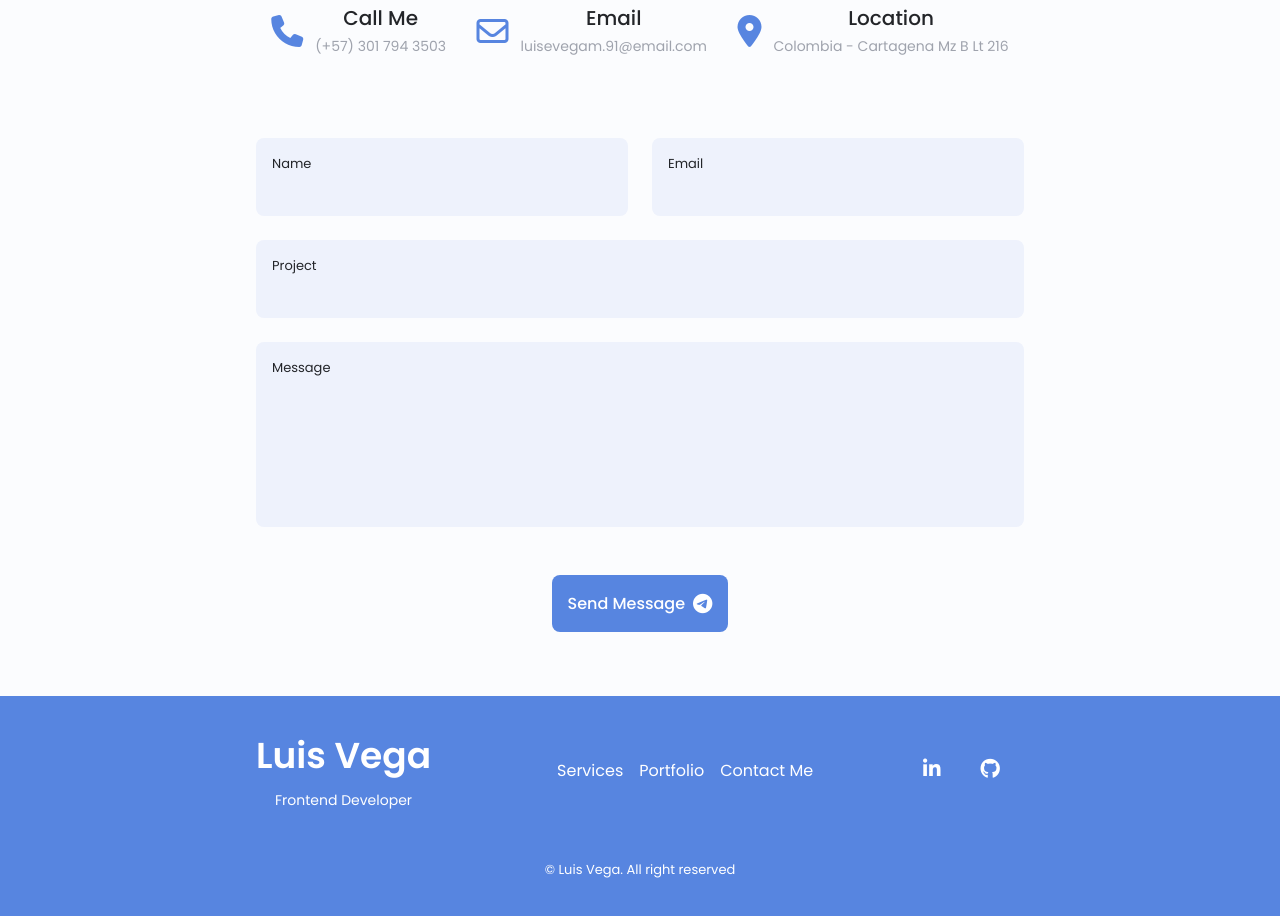
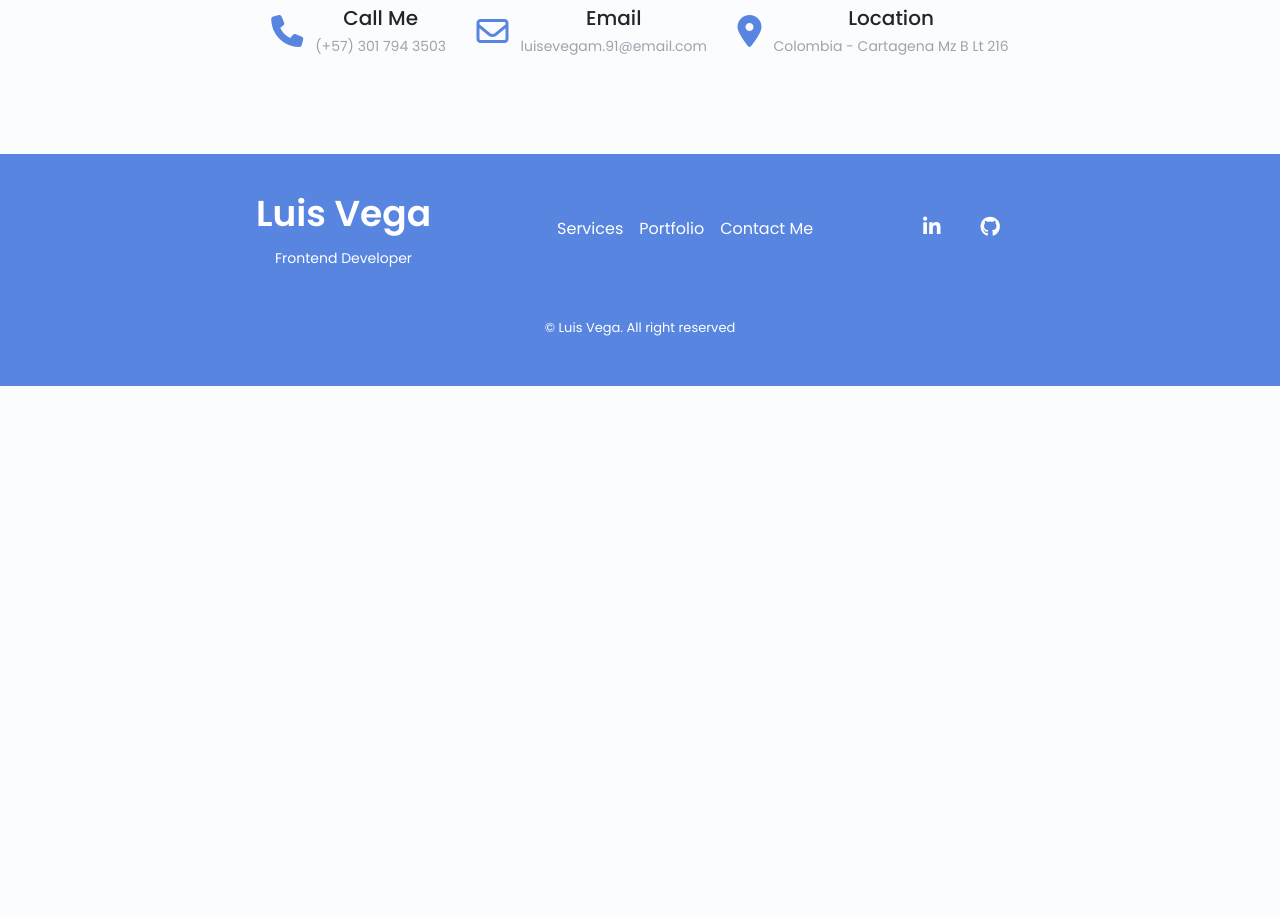
Before and after one commit to LuisVega91/portfolio-website-luis-vega, a plain HTML site: page index.html in a window 1280 px wide. Shown: the part 4169-5085 px from the top of the page. After the commit the page ends 4555 px from the top, so only its background shows below. Drawn offline with Linux system fonts and the light colour scheme.

Commit message:
remove form

```diff
--- a/index.html
+++ b/index.html
@@ -948,24 +948,26 @@
             </div>
           </div>
 
-          <form action="" class="contact-form grid">
+          <!-- <form action="" class="contact-form grid">
             <div class="contact-inputs grid">
               <div class="contact-content">
                 <label for="" class="contact-label">Name</label>
-                <input type="text" class="contact-input" />
+                <input type="text" class="contact-input" name="name" />
               </div>
               <div class="contact-content">
                 <label for="" class="contact-label">Email</label>
-                <input type="email" class="contact-input" />
+                <input type="email" class="contact-input" name="to" />
               </div>
             </div>
             <div class="grid">
               <div class="contact-content">
-                <label for="" class="contact-label">Project</label>
+                <label for="" class="contact-label" name="project">Project</label>
                 <input type="text" class="contact-input" />
               </div>
               <div class="contact-content">
-                <label for="" class="contact-label">Message</label>
+                <label for="" class="contact-label" name="messages">
+                    Message
+                </label>
                 <textarea
                   style="resize: none"
                   rows="5"
@@ -975,10 +977,10 @@
             </div>
           </form>
           <div class="contact-button">
-            <a href="#" class="button button-flex">
+            <input href="#" class="button button-flex" type="submit">
               Send Message <i class="fab fa-telegram-plane button-icon"></i>
-            </a>
-          </div>
+            </input>
+          </div> -->
         </div>
       </section>
     </main>
```
Also changed, not shown: js/main.js (line endings or trailing spaces).
